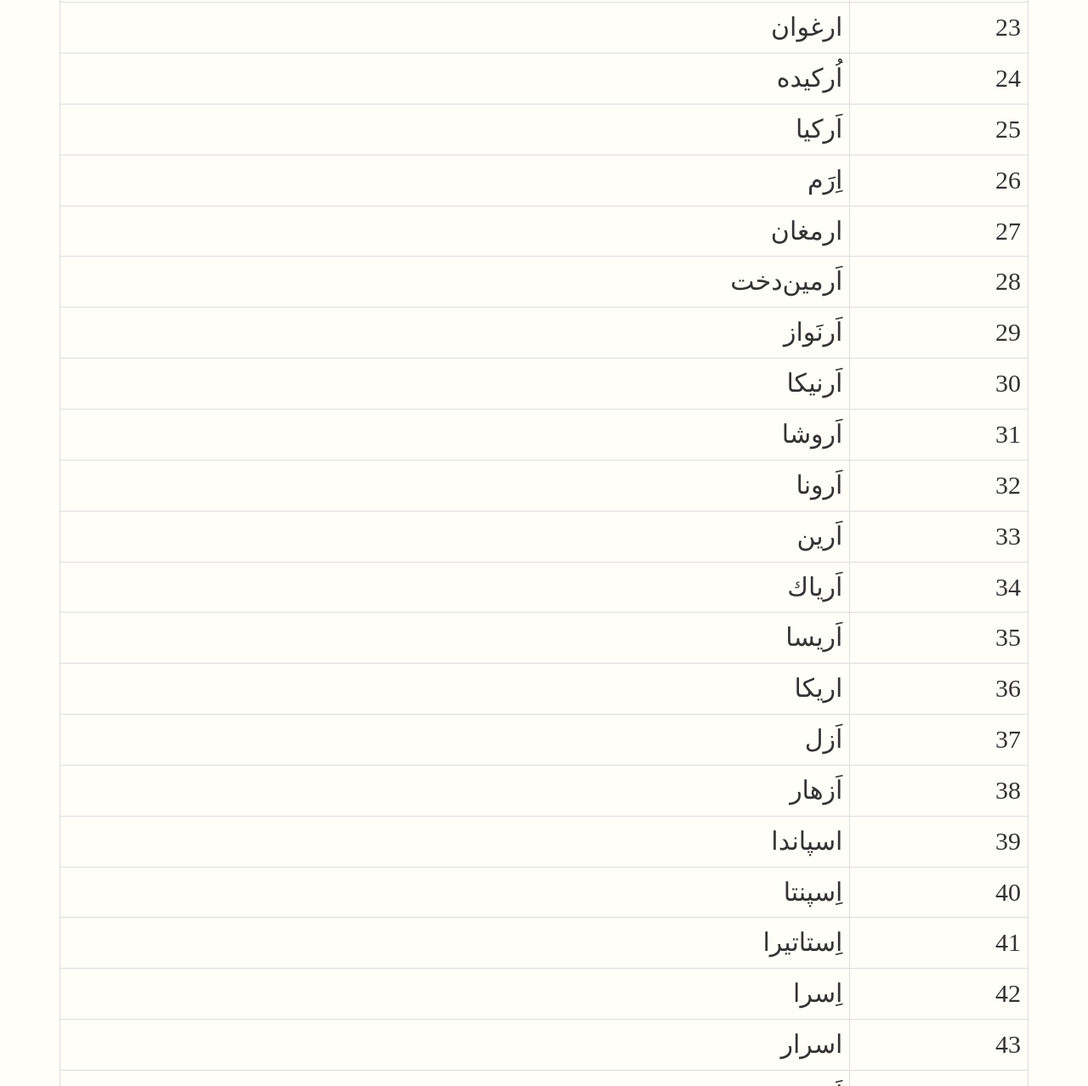
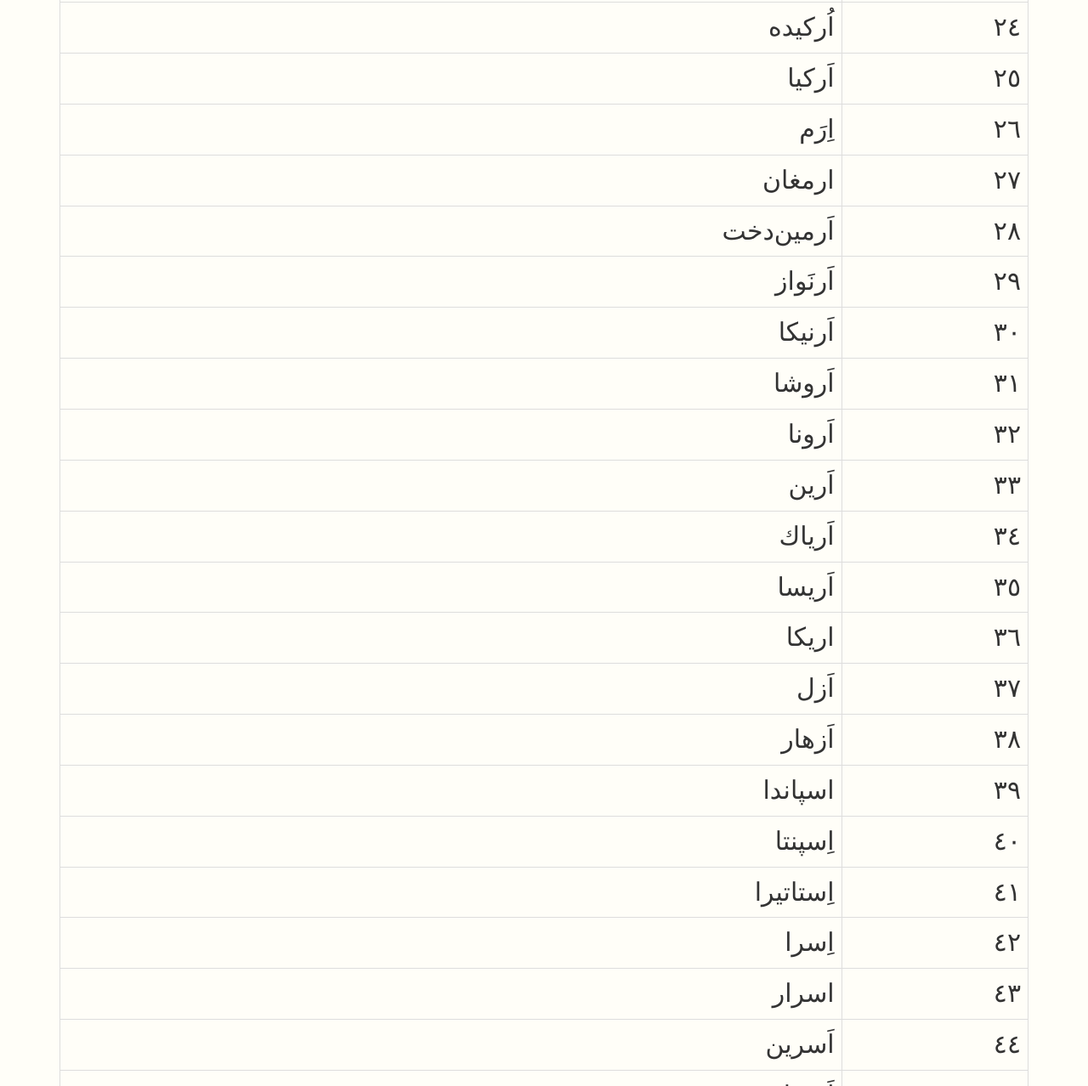
Before and after one commit to dlidstrom/FarsiNames, a plain HTML site: page index.html in a window 1280 px wide. Shown: the part 1522-2800 px from the top of the page at 85% size. Drawn offline with nearby package versions, Linux system fonts and the light colour scheme; a web font is replaced by a local one.

Commit message:
numbering in arabic

```diff
--- a/index.html
+++ b/index.html
@@ -21,15 +21,33 @@
             });
           };
         });
-    function NamesCtrl() {
+    function NamesCtrl($sce) {
         var ctrl = this;
 
         this.names = girlNames.map(function (e, i) {
             return {
-                index: i + 1,
+                index: getArabicNumbers(i + 1),
                 text: e
             };
         });
+
+        // http://stackoverflow.com/questions/5635939
+        function getArabicNumbers(str)
+        {
+            var map =
+                [
+                    "&\#1632;","&\#1633;","&\#1634;","&\#1635;","&\#1636;",
+                    "&\#1637;","&\#1638;","&\#1639;","&\#1640;","&\#1641;"
+                ];
+            var newStr = "";
+            str = String(str);
+
+            for(var i = 0; i < str.length; i++) {
+                newStr += map[parseInt(str.charAt(i))];
+            }
+
+            return $sce.trustAsHtml(newStr);
+        }
     }
     </script>
     <style>
@@ -66,9 +84,9 @@
         <div class="row">
             <div class="col-xs-12">
                 <table id="names" class="table table-bordered">
-                    <tr><td colspan="2">{{filtered.length}} \ {{ctrl.names.length}}
+                    <!--<tr><td colspan="2">{{filtered.length}} \ {{ctrl.names.length}}</td></tr>-->
                     <tr ng-repeat="item in ctrl.names | startsWith:ctrl.namePart as filtered">
-                        <td>{{item.index}}</td>
+                        <td ng-bind-html="item.index"></td>
                         <td>{{item.text}}</td>
                     </tr>
                 </table>
```
